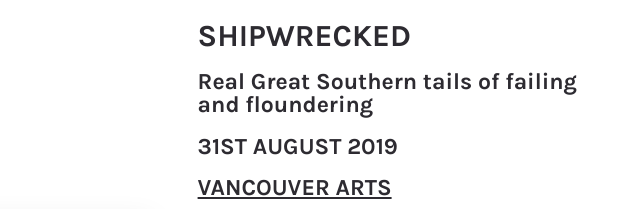
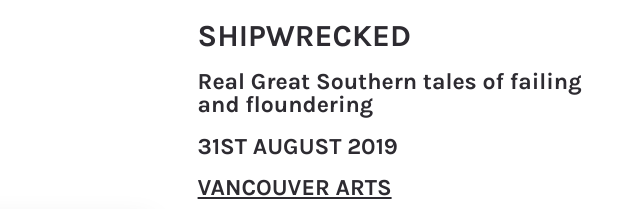
Before and after one commit to leondelpech/fathomweek, a plain HTML site: page index.html in a window 1280 px wide. Shown: the part 442-651 px from the top of the page, 470-1110 px from the left. Drawn offline with Linux system fonts and the light colour scheme.

Commit message:
Add files via upload

```diff
--- a/index.html
+++ b/index.html
@@ -60,7 +60,7 @@
                 </div>
                 <div class="grid-column span-half pt3 pb3 mobile-m order-2">
                     <h3>SHIPWRECKED</h3>
-                    <h4>Real Great Southern tails of failing and floundering</h4>
+                    <h4>Real Great Southern tales of failing and floundering</h4>
                     <h4>31ST AUGUST 2019</h4>
                     <h4><a href="https://goo.gl/maps/rsd7suJWmPnFrXjX9" target="_blank" class="link"> VANCOUVER ARTS</a></h4>
 
```
